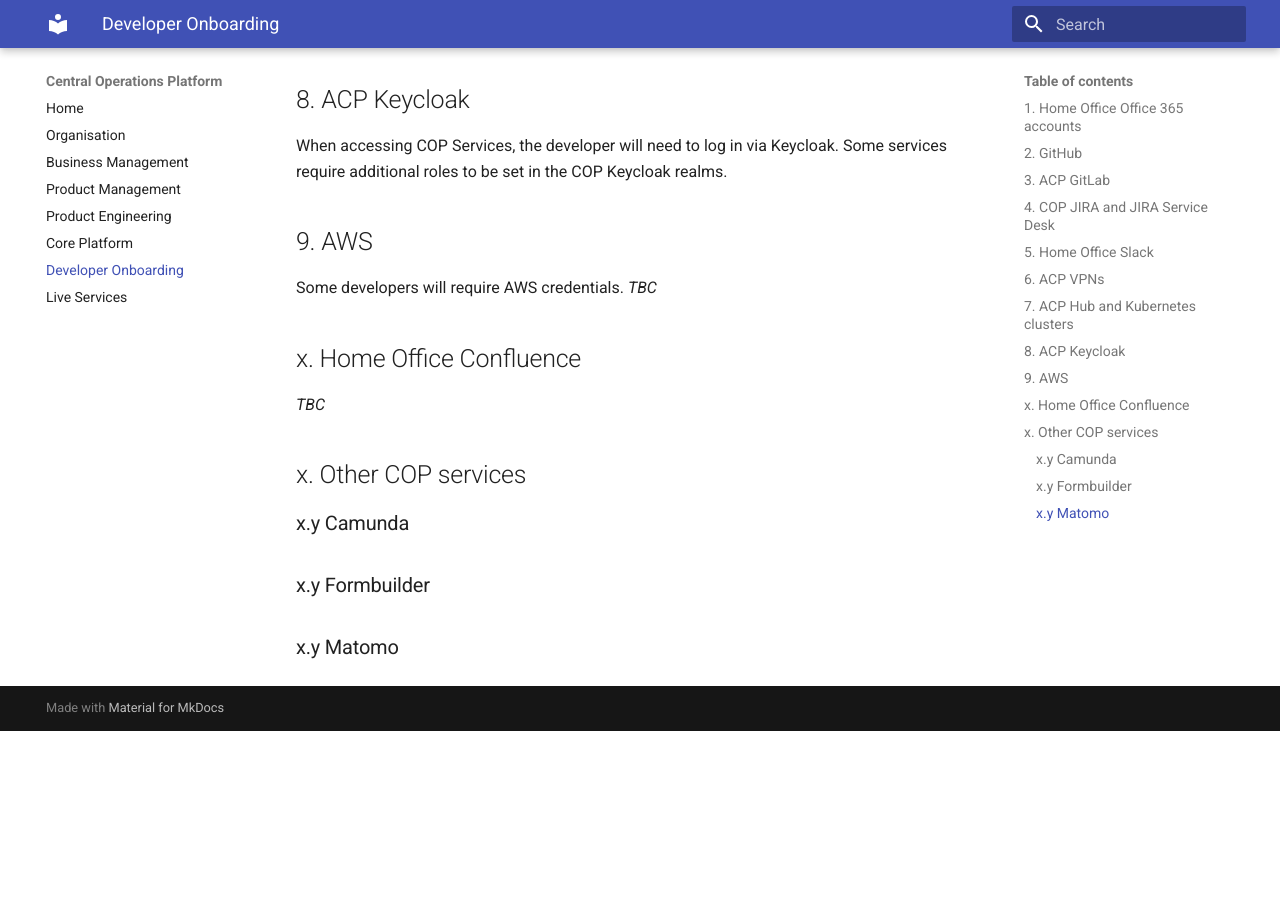
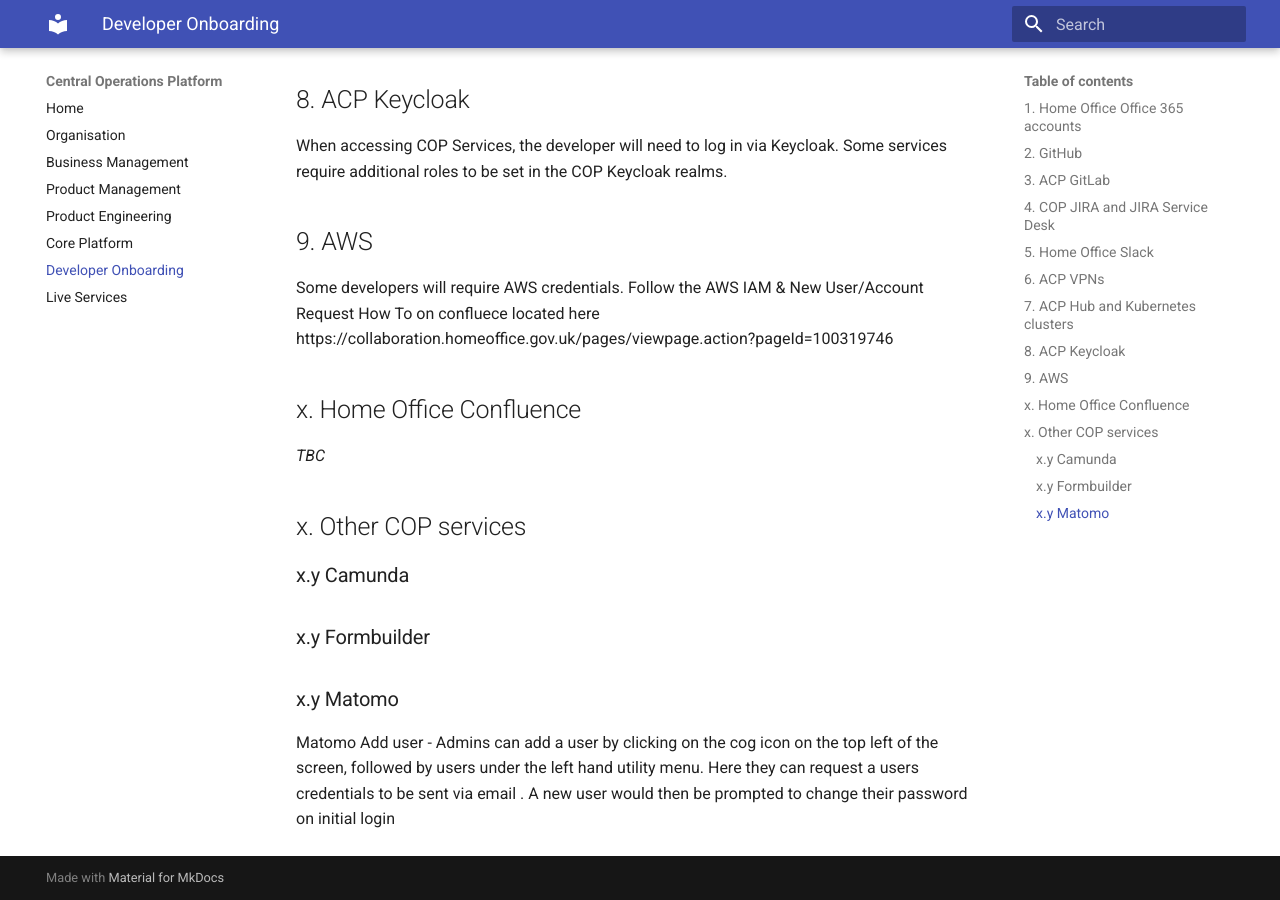
Before and after one commit to UKHomeOffice/central-operations-platform, an MkDocs documentation site: the page built from docs/developer-onboarding.md, in a window 1280 px wide and 900 px high, scrolled down 1896 px. Built offline with MkDocs 1.6.1 and Material for MkDocs 9.7.7, drawn with Linux system fonts in a browser that asks for light colours; before the commit the page ends 2627 px from its top, so only the background shows below that.

Commit message:
motomo how-to added

```diff
--- a/docs/developer-onboarding.md
+++ b/docs/developer-onboarding.md
@@ -80,7 +80,8 @@
 
 ## 9. AWS
 
-Some developers will require AWS credentials. _TBC_
+Some developers will require AWS credentials. Follow the AWS IAM & New User/Account
+Request How To on confluece located here https://collaboration.homeoffice.gov.uk/pages/viewpage.action?pageId=100319746
 
 ## x. Home Office Confluence
 
@@ -93,3 +94,5 @@
 ### x.y Formbuilder
 
 ### x.y Matomo
+
+Matomo Add user - Admins can add a user by clicking on the cog icon on the top left of the screen, followed by users under the left hand utility menu. Here they can request a users credentials to be sent via email . A new user would then be prompted to change their password on initial login
```
Also changed, not shown: docs/How-To's.md (added, +6 -0 lines).
